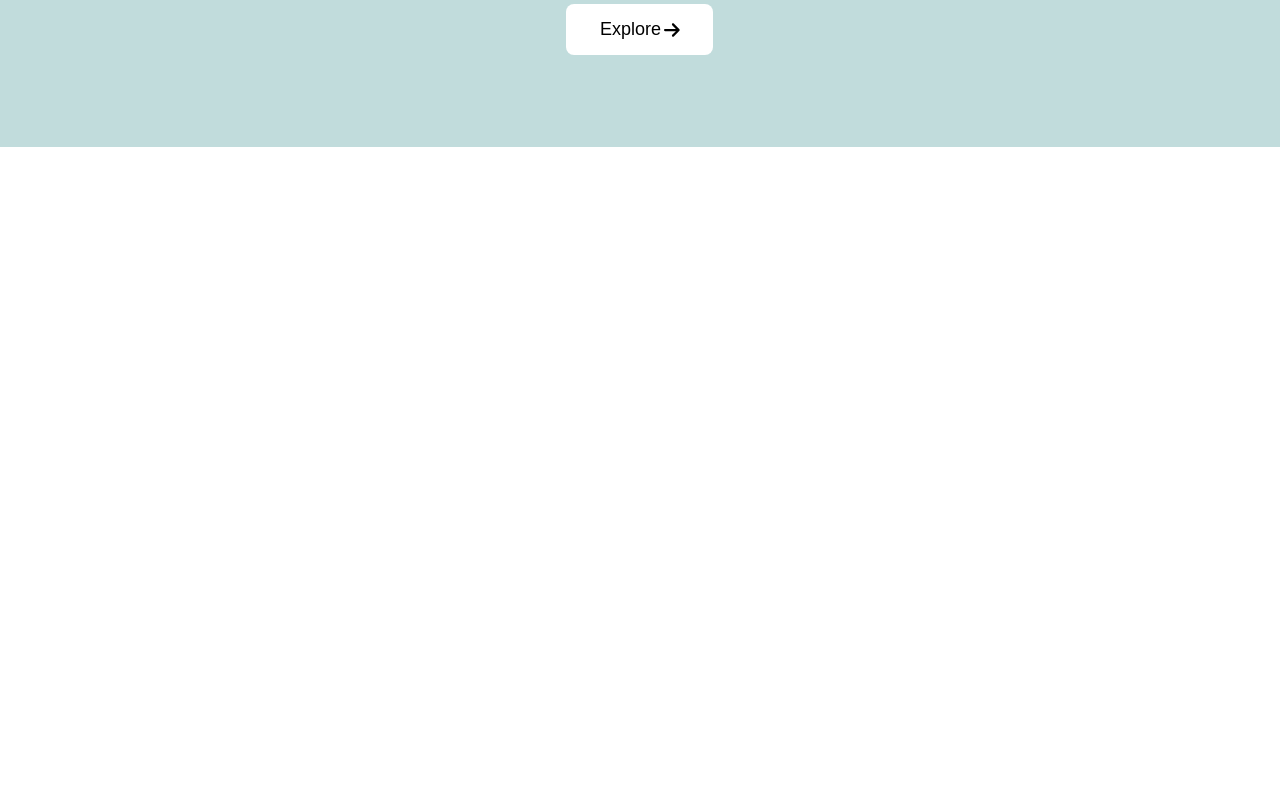
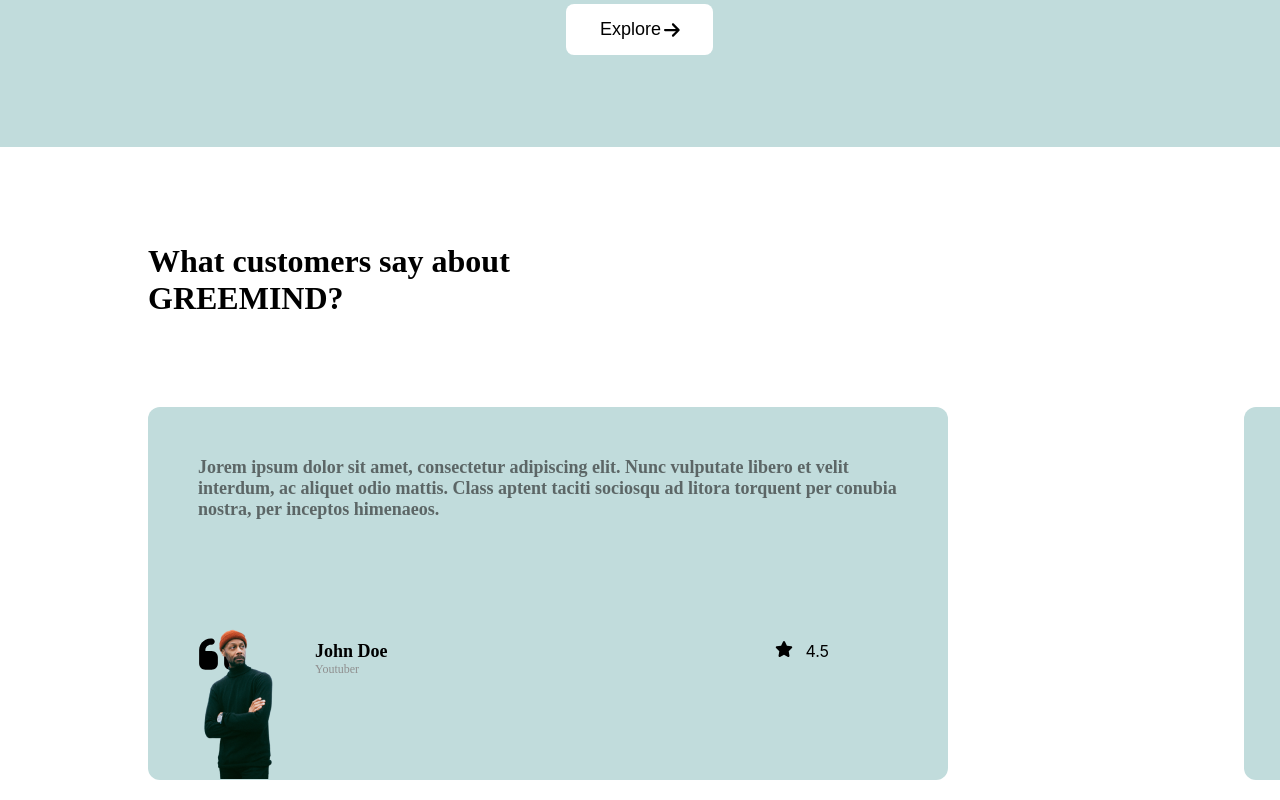
Before and after one commit to bilgekosee/e-plants, a React (Create React App) app: page / in a window 1280 px wide. Shown: the part 2826-3626 px from the top of the page. Before the commit the page ends 3023 px from the top, so only its background shows below. Built offline with nearby package versions, Linux system fonts and the light colour scheme.

Commit message:
customer kısmı eklendi TODO:responsive hale getirilecek

```diff
--- /dev/null
+++ b/src/Customers/Customer.css
@@ -0,0 +1,92 @@
+.customer-title {
+  font-size: 32px;
+  font-weight: bold;
+  font-family: "Libre Baskerville", serif;
+  text-align: left;
+  height: 96px;
+  width: 457px;
+  margin: 96px 148px 48px 148px;
+}
+
+.customer-comment {
+  background-color: #c1dcdc;
+  min-width: 800px;
+  min-height: 330px;
+  border-radius: 12px;
+  margin: 0 148px;
+}
+.comment-span {
+  font-size: 18px;
+  color: #1e1e1e9f;
+  font-family: "Libre Baskerville", serif;
+  font-weight: 600;
+}
+.span-container {
+  padding: 50px;
+}
+.faQuoteLeft {
+  width: 48px;
+  height: 50px;
+  position: relative;
+  bottom: 140px;
+  left: 45px;
+}
+.customer img {
+  position: relative;
+  bottom: 38px;
+  right: 33px;
+}
+.customer {
+  position: relative;
+  right: 115px;
+}
+.customer-part1 {
+  display: flex;
+  justify-content: space-around;
+  position: relative;
+  top: 41px;
+}
+.customer-part2 {
+  display: flex;
+  justify-content: space-around;
+  position: relative;
+  top: 55px;
+}
+.name-customer {
+  display: flex;
+  flex-direction: column;
+  text-align: left;
+  position: relative;
+  right: 150px;
+  top: 30px;
+}
+.name-span {
+  font-size: 18px;
+  font-weight: bold;
+  font-family: "Libre Baskerville", serif;
+}
+.job {
+  font-size: 12px;
+  font-weight: normal;
+  font-family: "Libre Baskerville", serif;
+  color: #8f8f8f;
+}
+.customer-star {
+  display: flex;
+  justify-content: space-between;
+  position: relative;
+  top: 30px;
+}
+.customer-flex1 {
+  display: flex;
+}
+.customer-group {
+  display: flex;
+}
+.customer-container {
+  display: flex;
+  overflow-x: auto;
+  overflow-y: hidden;
+  scroll-behavior: smooth;
+  padding: 20px 0;
+}
--- /dev/null
+++ b/src/Customers/Customers.js
@@ -0,0 +1,80 @@
+import React from "react";
+import "./Customer.css";
+import { FontAwesomeIcon } from "@fortawesome/react-fontawesome";
+import { faQuoteLeft, faStar } from "@fortawesome/free-solid-svg-icons";
+
+const Customers = () => {
+  return (
+    <section id="customers">
+      <div className="customer-title">What customers say about GREEMIND?</div>
+      <div className="customer-container">
+        <div className="customer-comment">
+          <div className="span-container">
+            <span className="comment-span">
+              Jorem ipsum dolor sit amet, consectetur adipiscing elit. Nunc
+              vulputate libero et velit interdum, ac aliquet odio mattis. Class
+              aptent taciti sociosqu ad litora torquent per conubia nostra, per
+              inceptos himenaeos.
+            </span>
+          </div>
+          <div className="customer-part1">
+            <div className="customer-flex1">
+              <div className="customer">
+                <FontAwesomeIcon icon={faQuoteLeft} className="faQuoteLeft" />
+                <img src="./customer1.png" alt="customer1" />
+              </div>
+              <div className="name-customer">
+                <span className="name-span">John Doe</span>
+                <span className="job">Youtuber</span>
+              </div>
+            </div>
+
+            <div className="customer-star">
+              <FontAwesomeIcon
+                icon={faStar}
+                className="star"
+                style={{ marginRight: "12px" }}
+              />
+              <span>4.5</span>
+            </div>
+          </div>
+        </div>
+
+        {/* İkinci müşteri yorumu */}
+        <div className="customer-comment">
+          <div className="span-container">
+            <span className="comment-span">
+              Jorem ipsum dolor sit amet, consectetur adipiscing elit. Nunc
+              vulputate libero et velit interdum, ac aliquet odio mattis. Class
+              aptent taciti sociosqu ad litora torquent per conubia nostra, per
+              inceptos himenaeos.
+            </span>
+          </div>
+          <div className="customer-part2">
+            <div className="customer-flex1">
+              <div className="customer">
+                <FontAwesomeIcon icon={faQuoteLeft} className="faQuoteLeft" />
+                <img src="./customer2.png" alt="customer2" />
+              </div>
+              <div className="name-customer">
+                <span className="name-span">Jane Smith</span>
+                <span className="job">Blogger</span>
+              </div>
+            </div>
+
+            <div className="customer-star">
+              <FontAwesomeIcon
+                icon={faStar}
+                className="star"
+                style={{ marginRight: "12px" }}
+              />
+              <span>4.8</span>
+            </div>
+          </div>
+        </div>
+      </div>
+    </section>
+  );
+};
+
+export default Customers;
--- a/src/Home/Home.js
+++ b/src/Home/Home.js
@@ -5,6 +5,7 @@
 import Product from "../Products/Product";
 import About from "../About/About";
 import Category from "../Category/Category";
+import Customers from "../Customers/Customers";
 
 const Home = () => {
   return (
@@ -76,6 +77,7 @@
       <Product />
       <About />
       <Category />
+      <Customers />
     </section>
   );
 };
```
Also changed, not shown: public/customer1.png (added), public/customer2.png (added).
